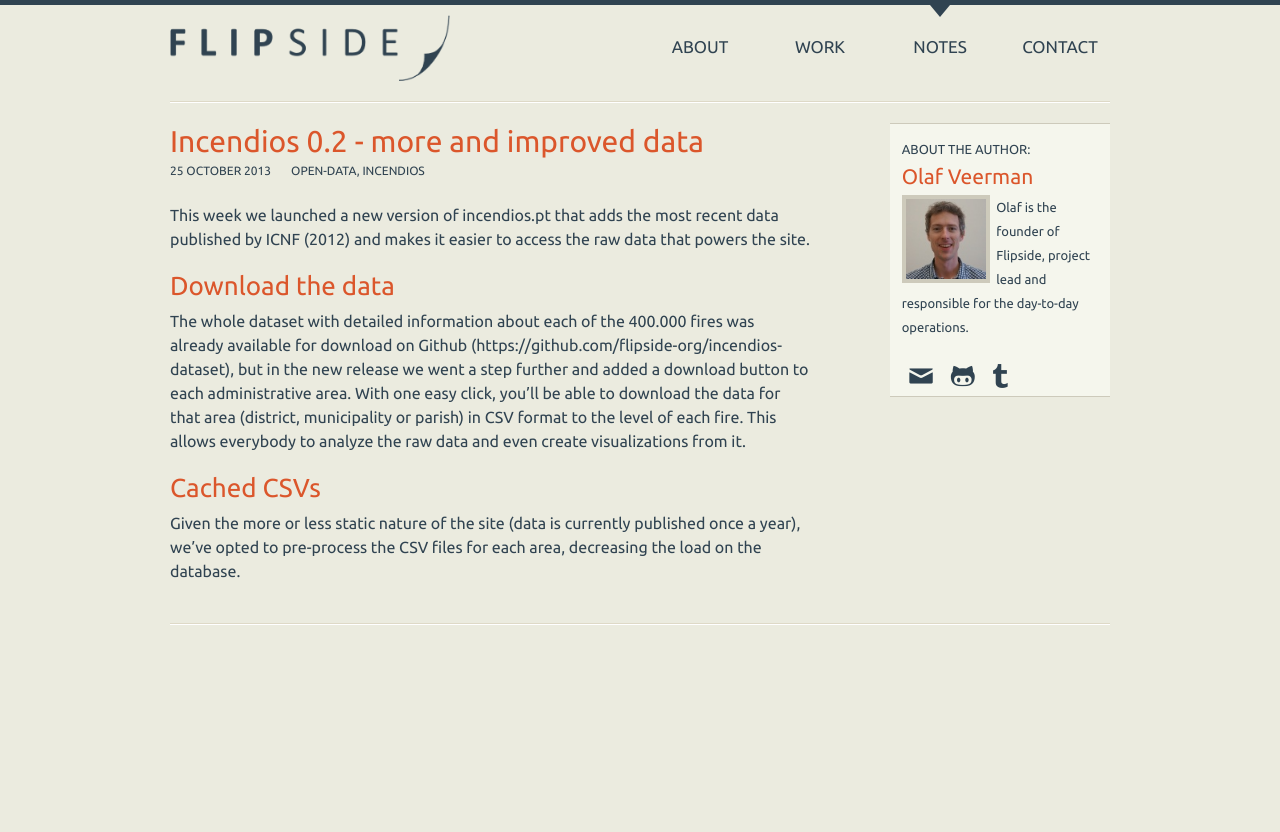
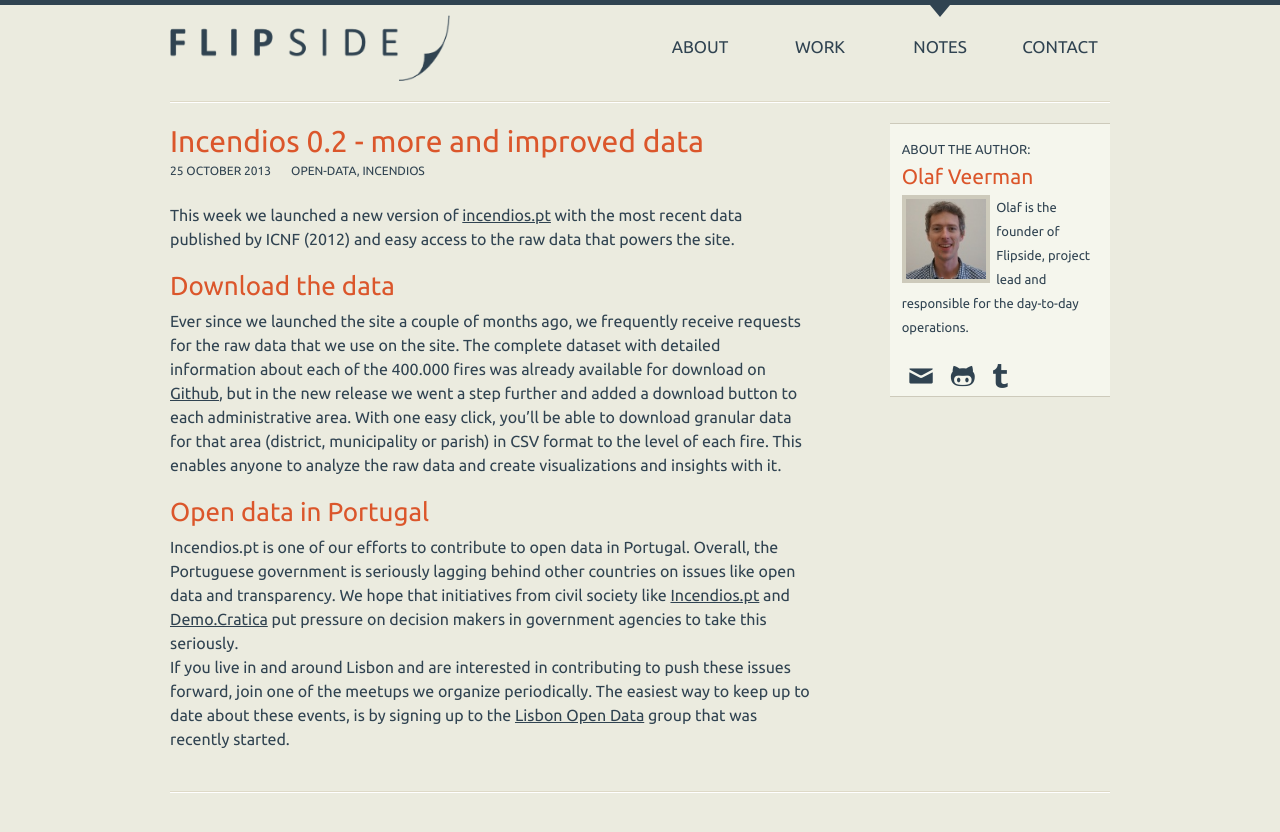
Before and after one commit to flipside-org/flipside.org, a Jekyll site: the page built from _posts/notes/2013-10-25-launch-incendios2.md, in a window 1280 px wide. Shown: the top 832 px of the page. Built offline with Jekyll 4.4.1, drawn with Linux system fonts in a browser that asks for light colours; nearby versions of some CDN libraries.

Commit message:
Added paragraph on open data in Pt

```diff
--- a/_posts/notes/2013-10-25-launch-incendios2.md
+++ b/_posts/notes/2013-10-25-launch-incendios2.md
@@ -10,10 +10,11 @@
 user: olafveerman
 ---
 
-This week we launched a new version of incendios.pt that adds the most recent data published by ICNF (2012) and makes it easier to access the raw data that powers the site.
+This week we launched a new version of [incendios.pt](http://incendios.pt) with the most recent data published by ICNF (2012) and easy access to the raw data that powers the site.
 
 ## Download the data
-The whole dataset with detailed information about each of the 400.000 fires was already available for download on Github (https://github.com/flipside-org/incendios-dataset), but in the new release we went a step further and added a download button to each administrative area. With one easy click, you'll be able to download the data for that area (district, municipality or parish) in CSV format to the level of each fire. This allows everybody to analyze the raw data and even create visualizations from it.
+Ever since we launched the site a couple of months ago, we frequently receive requests for the raw data that we use on the site. The complete dataset with detailed information about each of the 400.000 fires was already available for download on [Github](https://github.com/flipside-org/incendios-dataset), but in the new release we went a step further and added a download button to each administrative area. With one easy click, you'll be able to download granular data for that area (district, municipality or parish) in CSV format to the level of each fire. This enables anyone to analyze the raw data and create visualizations and insights with it.
 
-## Cached CSVs
-Given the more or less static nature of the site (data is currently published once a year), we've opted to pre-process the CSV files for each area, decreasing the load on the database.
+## Open data in Portugal
+Incendios.pt is one of our efforts to contribute to open data in Portugal. Overall, the Portuguese government is seriously lagging behind other countries on issues like open data and transparency. We hope that initiatives from civil society like [Incendios.pt](http://incendios.pt) and [Demo.Cratica](http://demo.cratica.org/) put pressure on decision makers in government agencies to take this seriously.
+If you live in and around Lisbon and are interested in contributing to push these issues forward, join one of the meetups we organize periodically. The easiest way to keep up to date about these events, is by signing up to the [Lisbon Open Data](https://groups.google.com/forum/#!forum/lisbon-open-data) group that was recently started.
```
